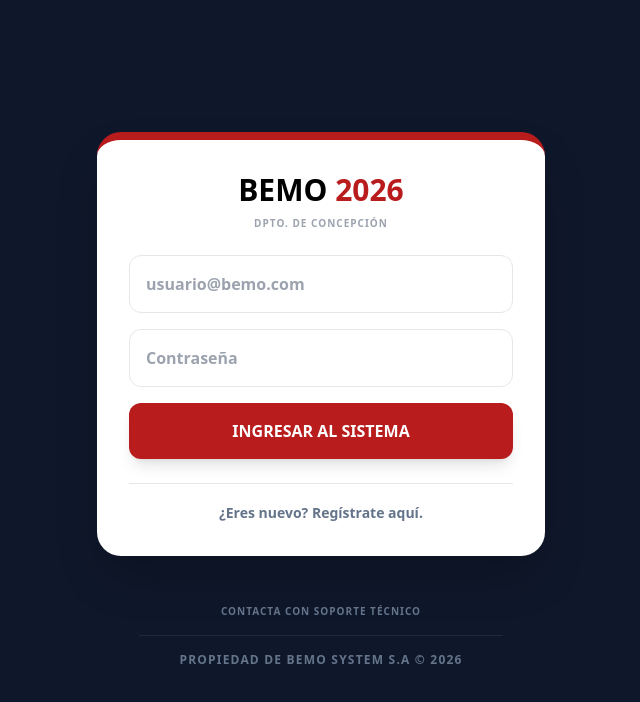
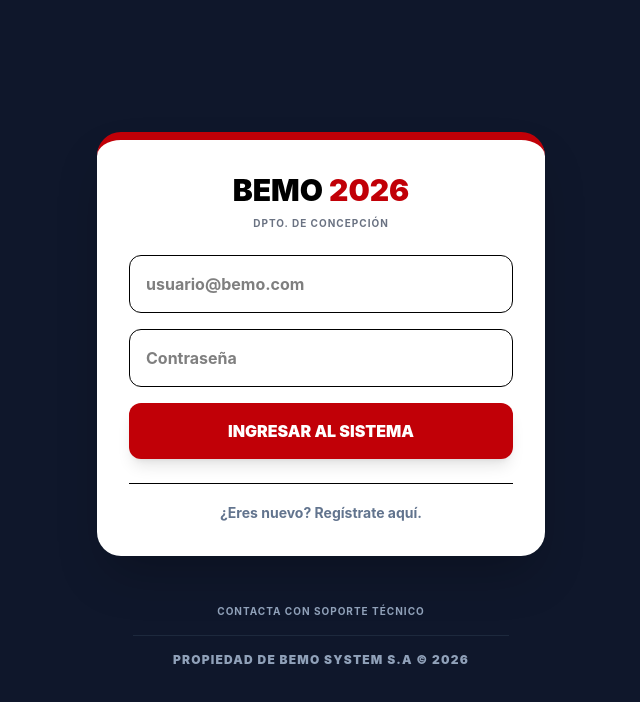
Before and after one commit to xmsport721-design/bemocanindeyu, a React (Create React App) app: page / in a window 1280 px wide. Shown: the top 702 px of the page, without its empty margins (319-959 px from the left). Built offline with nearby package versions, Linux system fonts and the light colour scheme; no server answers; the database is empty.

Commit message:
Optimizacion: compila Tailwind en build (quita CDN de dev -300KB render-blocking), lang=es, contraste login, llms.txt. Rendimiento movil

```diff
--- a/package.json
+++ b/package.json
@@ -18,6 +18,9 @@
     "xlsx": "^0.18.5"
   },
   "scripts": {
+    "css": "tailwindcss -i src/index.css -o src/index.generated.css",
+    "prestart": "npm run css",
+    "prebuild": "npm run css -- --minify",
     "start": "react-scripts start",
     "build": "react-scripts build",
     "test": "react-scripts test",
@@ -42,6 +45,7 @@
     ]
   },
   "devDependencies": {
+    "@tailwindcss/cli": "^4.3.3",
     "autoprefixer": "^10.5.0",
     "postcss": "^8.5.12",
     "tailwindcss": "^4.2.4"
--- a/public/index.html
+++ b/public/index.html
@@ -1,7 +1,6 @@
 <!DOCTYPE html>
-<html lang="en">
+<html lang="es">
   <head>
-    <script src="https://cdn.tailwindcss.com"></script>
     <meta charset="utf-8" />
     <link rel="icon" href="%PUBLIC_URL%/logo-bemo.png?v=4" />
     <meta name="viewport" content="width=device-width, initial-scale=1, viewport-fit=cover" />
--- a/src/App.js
+++ b/src/App.js
@@ -1,5 +1,5 @@
 import React, { useState, useEffect, Suspense, lazy } from "react";
-import './index.css';
+import './index.generated.css';
 import { ref, onValue, get, set, onDisconnect, query, orderByChild, equalTo } from "firebase/database";
 import { signOut, onAuthStateChanged } from "firebase/auth";
 import { ShieldAlert } from "lucide-react";
--- a/src/index.css
+++ b/src/index.css
@@ -1,13 +1,14 @@
-@tailwind base;
-@tailwind components;
-@tailwind utilities;
+@import "tailwindcss";
+
+/* Safelist: clases construidas dinámicamente (semáforo VERDE/AMARILLO/ROJO,
+   colores por estado). Se fuerzan para que el build no las elimine. */
+@source inline("{bg,text,border,ring}-{slate,gray,red,green,yellow,blue,orange,emerald,amber,purple}-{50,100,200,300,400,500,600,700,800,900}");
 
 /* ──────────────────────────────────────────────────
    BASE MOBILE — Android & iOS
    ────────────────────────────────────────────────── */
 @layer base {
   html {
-    /* Fix 100vh en Safari iOS (barra de URL variable) */
     height: -webkit-fill-available;
     -webkit-text-size-adjust: 100%;
     text-size-adjust: 100%;
@@ -16,35 +17,26 @@
   body {
     min-height: 100vh;
     min-height: -webkit-fill-available;
-    min-height: 100dvh; /* dynamic viewport — Tailwind v4 / modern browsers */
-    /* Deshabilitar pull-to-refresh y overscroll que arruinan apps */
+    min-height: 100dvh;
     overscroll-behavior-y: none;
   }
 
-  /* ── Prevenir zoom al hacer focus en inputs en iOS ──
-     Safari hace zoom cuando font-size < 16px.
-     @layer base tiene menor prioridad que @layer utilities,
-     por lo que text-xl / text-sm siguen funcionando. */
   input, select, textarea {
     font-size: 16px;
   }
 
-  /* Quitar tap highlight azul en Android */
   * {
     -webkit-tap-highlight-color: transparent;
   }
 
-  /* Reducir delay táctil de 300ms en botones */
   button, a, label {
     touch-action: manipulation;
   }
 
-  /* iOS: área segura (notch + home bar) en el header sticky */
   header {
     padding-top: env(safe-area-inset-top, 0px);
   }
 
-  /* Padding inferior para el home bar de iPhone */
   .pb-20 {
     padding-bottom: calc(5rem + env(safe-area-inset-bottom, 0px));
   }
@@ -54,14 +46,11 @@
    UTILIDADES CUSTOM
    ────────────────────────────────────────────────── */
 @layer utilities {
-  /* Ocultar barra de scroll (usada en nav de tabs) */
   .no-scrollbar::-webkit-scrollbar { display: none; }
   .no-scrollbar {
     -ms-overflow-style: none;
     scrollbar-width: none;
   }
-
-  /* Scroll con inercia suave en iOS */
   .scroll-touch {
     -webkit-overflow-scrolling: touch;
   }
--- a/src/screens/LoginScreen.jsx
+++ b/src/screens/LoginScreen.jsx
@@ -34,7 +34,7 @@ export default function LoginScreen({ auth, db }) {
         <main className="min-h-screen flex flex-col items-center justify-center bg-slate-900 p-4 relative overflow-hidden">
             <div className="bg-white p-8 rounded-3xl shadow-2xl w-full max-w-md border-t-8 border-red-700 relative z-10">
                 <h1 className="text-3xl font-black text-center mb-2 uppercase">BEMO <span className="text-red-700">2026</span></h1>
-                <p className="text-center text-[10px] font-bold text-gray-400 mb-6 uppercase tracking-widest">DPTO. DE {NOMBRE_DEPARTAMENTO}</p>
+                <p className="text-center text-[10px] font-bold text-gray-500 mb-6 uppercase tracking-widest">DPTO. DE {NOMBRE_DEPARTAMENTO}</p>
                 <form onSubmit={handleSubmit} className="space-y-4">
                     <input name="em" type="email" placeholder="usuario@bemo.com" autoComplete="username" className="w-full p-4 border rounded-xl font-bold outline-none focus:ring-2 ring-red-500" required />
                     <input name="ps" type="password" placeholder="Contraseña" autoComplete="current-password" className="w-full p-4 border rounded-xl font-bold outline-none focus:ring-2 ring-red-500" required />
@@ -42,8 +42,8 @@ export default function LoginScreen({ auth, db }) {
                 </form>
                 <div className="mt-6 text-center border-t pt-4"><button onClick={()=>setIsRegister(!isRegister)} className="text-sm font-bold text-slate-500 hover:text-red-600">{isRegister ? "Ya tengo cuenta. Iniciar sesión." : "¿Eres nuevo? Regístrate aquí."}</button></div>
             </div>
-            <div className="mt-12 text-center relative z-10 animate-fade-in"><p className="text-[10px] font-bold text-slate-500 uppercase mb-4 tracking-widest">Contacta con soporte técnico</p>
-                <div className="border-t border-slate-800 pt-4 px-10"><p className="text-xs font-black tracking-widest text-slate-500">PROPIEDAD DE BEMO SYSTEM S.A © 2026</p></div>
+            <div className="mt-12 text-center relative z-10 animate-fade-in"><p className="text-[10px] font-bold text-slate-400 uppercase mb-4 tracking-widest">Contacta con soporte técnico</p>
+                <div className="border-t border-slate-800 pt-4 px-10"><p className="text-xs font-black tracking-widest text-slate-400">PROPIEDAD DE BEMO SYSTEM S.A © 2026</p></div>
             </div>
         </main>
     );
```
Also changed, not shown: public/llms.txt (added), 2 other files (tests, documents, lock files or other folders).
